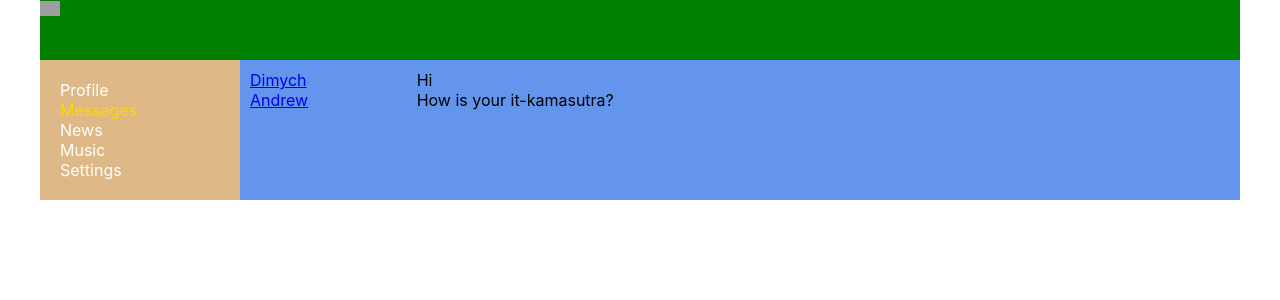
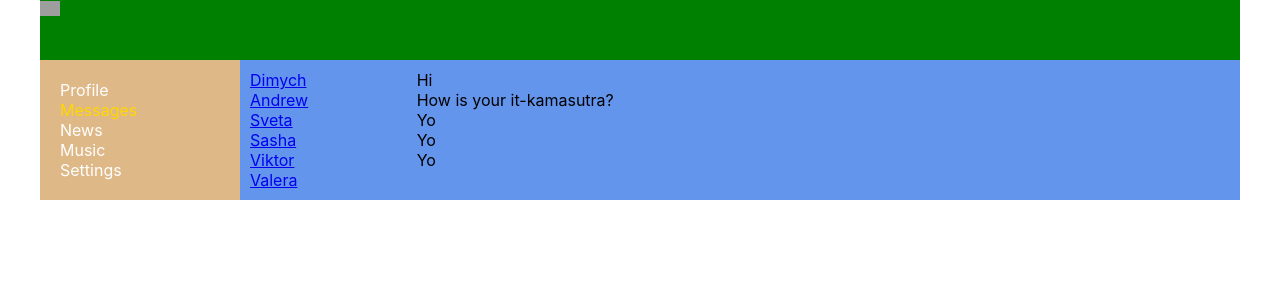
Before and after one commit to Martynova/react-simple-social-network, a React (Create React App) app: page /dialogs in a window 1280 px wide. Shown: the top 300 px of the page. Built offline with nearby package versions, Linux system fonts and the light colour scheme; grey boxes are pictures that could not be loaded.

Commit message:
change structure

```diff
--- a/src/App.js
+++ b/src/App.js
@@ -6,15 +6,19 @@ import Profile from './components/Profile/Profile';
 import Dialogs from "./components/Dialogs/Dialogs";
 import {BrowserRouter, Route} from "react-router-dom";
 
+
+
 const App = (props) => {
+    const dialogs = () => <Dialogs {...props}/>
+    const messages = () => <Profile {...props}/>
     return (
         <BrowserRouter>
             <div className='app-wrapper'>
                 <Header/>
                 <Navbar/>
                 <div className='app-wrapper-content'>
-                    <Route path='/dialogs' component={Dialogs}/> {/*/dialogs/spam/blabla*/}
-                    <Route path='/profile' component={Profile}/>
+                    <Route path='/dialogs' render={dialogs}/> {/*/dialogs/spam/blabla*/}
+                    <Route path='/profile' render={messages}/>
                     <Route path='/news'/>
                     <Route path='/music'/>
                     <Route path='/settings'/>
--- /dev/null
+++ b/src/components/Dialogs/DialogItem/DialogItem.jsx
@@ -0,0 +1,16 @@
+import React from 'react';
+import {NavLink} from "react-router-dom";
+import s from './../Dialogs.module.css';
+
+
+const DialogItem = (props) => {
+    let path = "/dialogs/" + props.id;
+
+    return (
+        <div className={s.dialog + ' ' + s.active}>
+            <NavLink to={path}>{props.name}</NavLink>
+        </div>
+    )
+}
+
+export default DialogItem;
--- a/src/components/Dialogs/Dialogs.jsx
+++ b/src/components/Dialogs/Dialogs.jsx
@@ -1,47 +1,26 @@
 import React from 'react';
 import s from './Dialogs.module.css';
-import {NavLink} from "react-router-dom";
+import DialogItem from './DialogItem/DialogItem';
+import Message from './Message/Message';
 
-const DialogItem = (props) => {
-    let path = "/dialogs/" + props.id;
 
-    return <div className={s.dialog + ' ' + s.active}>
-        <NavLink to={path}>{props.name}</NavLink>
-    </div>
-}
-
-const Message = (props) => {
-    return <div className={s.dialog}>{props.message}</div>
-}
 
 const Dialogs = (props) => {
 
-    let dialogsData = [
-        {id: 1, name: 'Dimych'},
-        {id: 2, name: 'Andrew'},
-        {id: 3, name: 'Sveta'},
-        {id: 4, name: 'Sasha'},
-        {id: 5, name: 'Viktor'},
-        {id: 6, name: 'Valera'}
-    ]
+    let {profilePage:d,messagesPage:m} = props.state;
 
-    let messagesData = [
-        {id: 1, message: 'Hi'},
-        {id: 2, message: 'How is your it-kamasutra?'},
-        {id: 3, message: 'Yo'},
-        {id: 4, message: 'Yo'},
-        {id: 5, message: 'Yo'}
-    ]
+
+    let dialog = d.dialogs.map(dialog => <DialogItem name={dialog.name} id={dialog.id}  key={dialog.id}/>)
+
+    let message = m.messages.map(message => <Message key={message.id} message={message.message}/>)
 
     return (
         <div className={s.dialogs}>
             <div className={s.dialogsItems}>
-                <DialogItem name={dialogsData[0].name} id={dialogsData[0].id} />
-                <DialogItem name={dialogsData[1].name} id={dialogsData[1].id}/>
+                {dialog}
             </div>
             <div className={s.messages}>
-                <Message message={messagesData[0].message}/>
-                <Message message={messagesData[1].message}/>
+                {message}
             </div>
         </div>
     )
--- /dev/null
+++ b/src/components/Dialogs/Message/Message.jsx
@@ -0,0 +1,7 @@
+import React from 'react';
+import s from './../Dialogs.module.css';
+
+
+const Message = (props) => <div className={s.dialog}>{props.message}</div>
+
+export default Message;
--- a/src/components/Profile/MyPosts/MyPosts.jsx
+++ b/src/components/Profile/MyPosts/MyPosts.jsx
@@ -5,9 +5,11 @@ import Post from './Post/Post';
 const MyPosts = (props) => {
 
     let postData = [
-        {id: 1, message: 'Hi, how are you?', likesCount: 12},
-        {id: 2, message: 'It\'s my first post', likesCount: 11}
-    ]
+        { id: 1, message: 'Hi, how are you?', likesCount: 12 },
+        { id: 2, message: 'It\'s my first post', likesCount: 11 }
+    ];
+
+    let posts = postData.map(post => <Post key={post.id} message={post.message} likesCount={post.likesCount} />);
 
     return (
         <div className={s.postsBlock}>
@@ -21,8 +23,7 @@ const MyPosts = (props) => {
                 </div>
             </div>
             <div className={s.posts}>
-                <Post message={postData[0].message} likesCount={postData[0].likesCount}/>
-                <Post message={postData[1].message} likesCount={postData[1].likesCount}/>
+                {posts}
             </div>
         </div>
     )
--- /dev/null
+++ b/src/components/redux/state.js
@@ -0,0 +1,22 @@
+let state = {
+    profilePage:{
+        dialogs: [
+            {id: 1, name: 'Dimych'},
+            {id: 2, name: 'Andrew'},
+            {id: 3, name: 'Sveta'},
+            {id: 4, name: 'Sasha'},
+            {id: 5, name: 'Viktor'},
+            {id: 6, name: 'Valera'}
+    ]},
+    messagesPage: {
+    messages: [
+        {id: 1, message: 'Hi'},
+        {id: 2, message: 'How is your it-kamasutra?'},
+        {id: 3, message: 'Yo'},
+        {id: 4, message: 'Yo'},
+        {id: 5, message: 'Yo'}
+    ]
+}
+}
+
+export default state;
--- a/src/index.js
+++ b/src/index.js
@@ -3,8 +3,9 @@ import ReactDOM from 'react-dom';
 import './index.css';
 import App from './App';
 import * as serviceWorker from './serviceWorker';
+import state from './components/redux/state';
 
-ReactDOM.render(<App />, document.getElementById('root'));
+ReactDOM.render(<App state={state}/>, document.getElementById('root'));
 
 // If you want your app to work offline and load faster, you can change
 // unregister() to register() below. Note this comes with some pitfalls.
```
